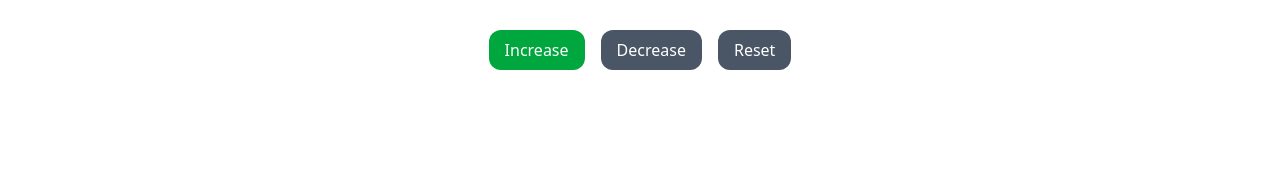
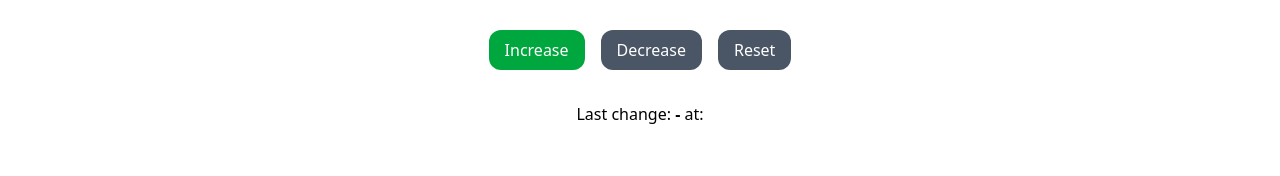
Before and after one commit to STzelas/cf7-react-intro, a React (Vite) app: page / in a window 1280 px wide. Shown: the part 178-354 px from the top of the page. Built offline with nearby package versions, Linux system fonts and the light colour scheme.

Commit message:
feat: new component added to app.tsx, old one commented out

```diff
--- a/src/App.tsx
+++ b/src/App.tsx
@@ -5,7 +5,8 @@
 // import ArrowFunctionalComponentWithPropsType from "./components/ArrowFunctionalComponentWithPropsType.tsx";
 // import CodingFactoryLogo from "./components/CodingFactoryLogo.tsx";
 import Layout from "./components/Layout.tsx";
-import CounterWithCustomHook from "./components/CounterWithCustomHook.tsx";
+// import CounterWithCustomHook from "./components/CounterWithCustomHook.tsx";
+import CounterAdvancedWithCustomHook from "./components/CounterAdvancedWithCustomHook.tsx";
 // import FunctionalComponentWithState from "./components/FunctionalComponentWithState.tsx";
 // import Counter from "./components/Counter.tsx";
 // import NameChanger from "./components/NameChanger.tsx";
@@ -20,7 +21,8 @@ function App() {
   return (
     <>
       <Layout>
-        <CounterWithCustomHook/>
+        <CounterAdvancedWithCustomHook/>
+        {/*<CounterWithCustomHook/>*/}
         {/*<CounterAdvanced/>*/}
         {/*<CounterWithMoreStates/>*/}
         {/*<Counter/>*/}
```
